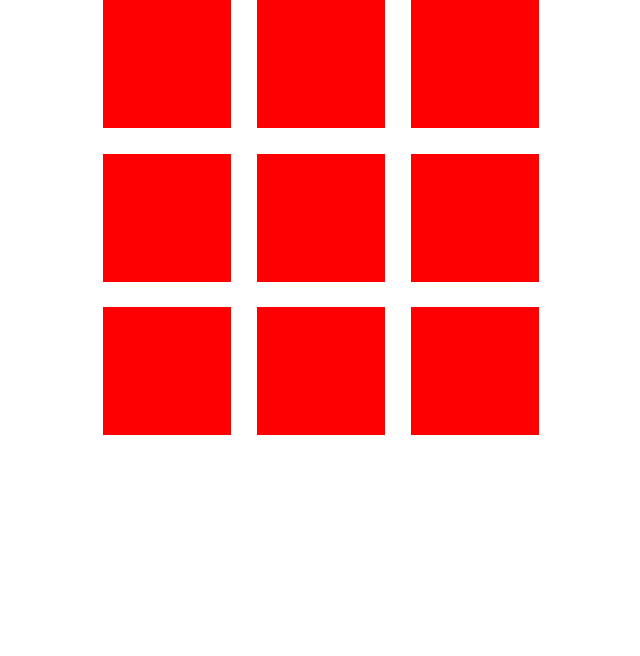
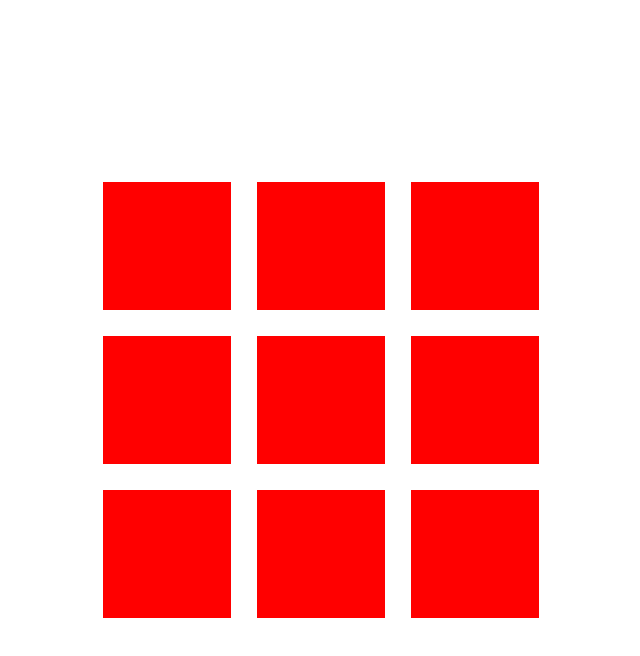
Before and after one commit to Scario/my-personal-website, a plain HTML site: page index.html in a window 1280 px wide. Shown: the whole page, without its empty margins (319-959 px from the left). Drawn offline with Linux system fonts and the light colour scheme.

Commit message:
Centratura Quadrati

```diff
--- a/css/style.css
+++ b/css/style.css
@@ -2,6 +2,11 @@
     box-sizing: border-box;
     margin: 0;
     padding: 0;
+}
+
+main {
+    height: 100vh;
+    display: flex;
 }
 
 #grid {
--- a/index.html
+++ b/index.html
@@ -8,6 +8,7 @@
     <link rel="stylesheet" type="text/css" href="css/style.css">
 </head>
 <body>
+    <main>
         <section id="grid">
             <div class="square"></div>
             <div class="square"></div>
@@ -19,6 +20,7 @@
             <div class="square"></div>
             <div class="square"></div>
         </section>
+    </main>
     <script src="js/script.js"></script>
 </body>
 </html>
```
Lines whose indentation alone changed are shown as unchanged.
